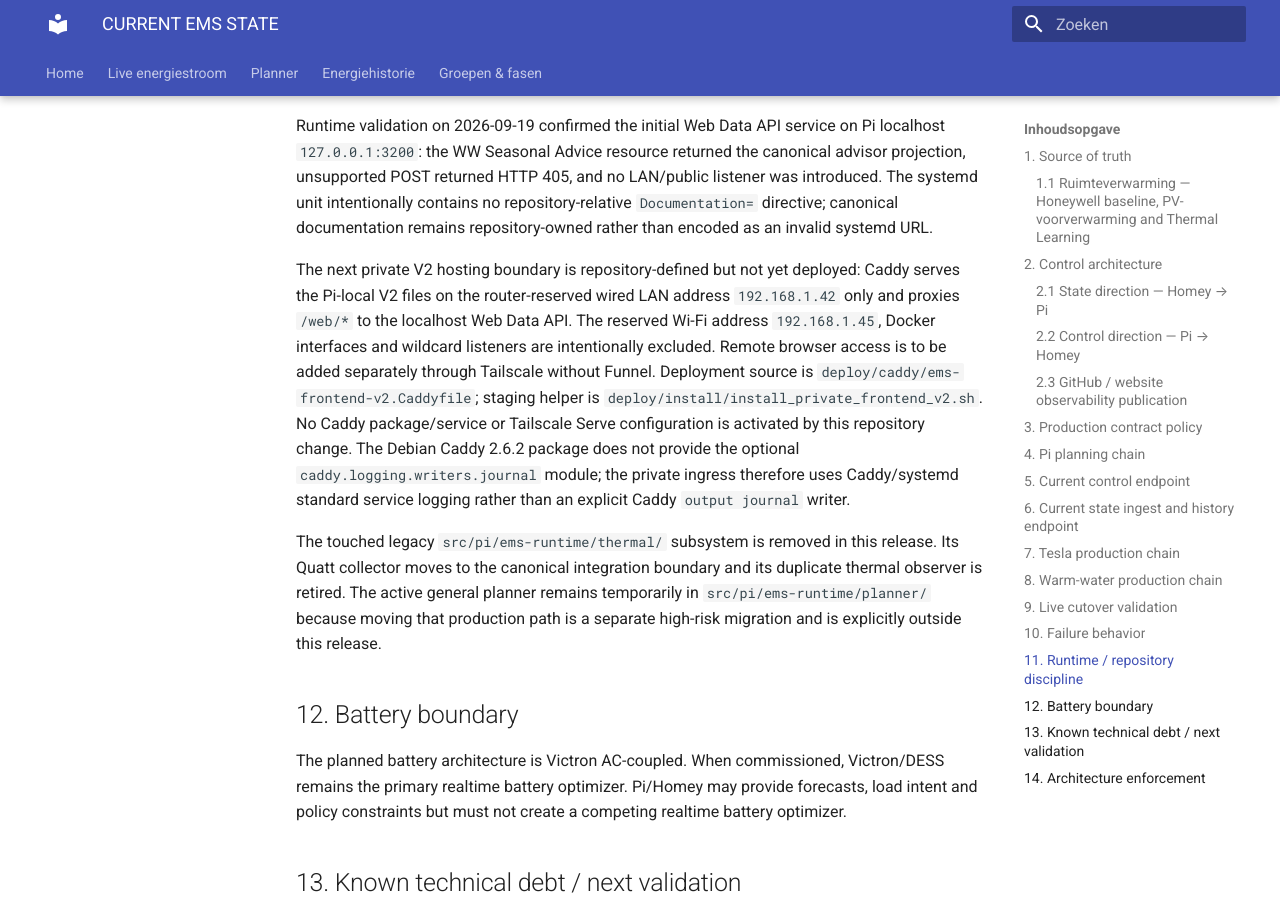
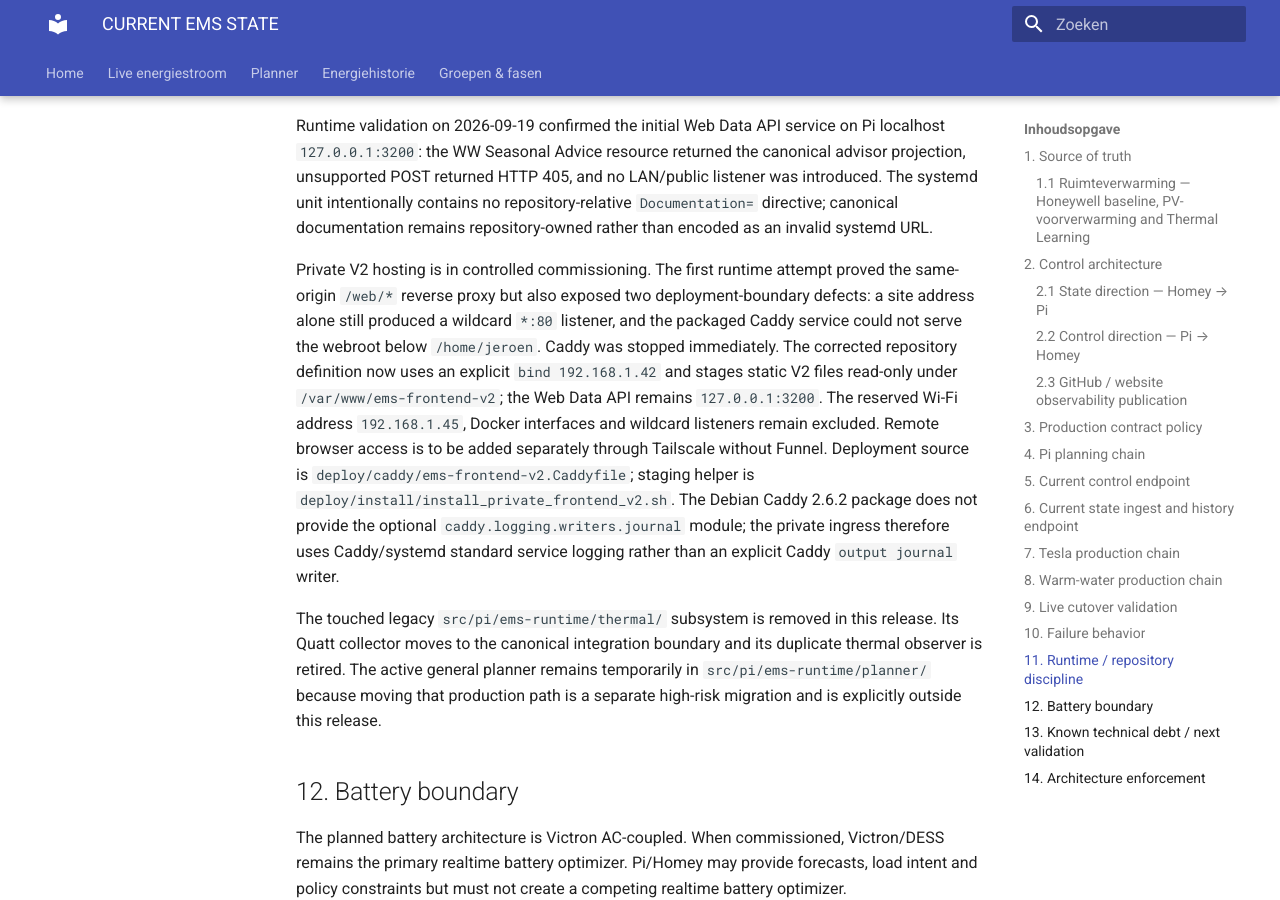
Before and after one commit to OnsKasteeltje/homey-energy-manual, an MkDocs documentation site: the page built from docs/architecture/CURRENT-EMS-STATE.md, in a window 1280 px wide and 900 px high, scrolled down 8561 px. Built offline with MkDocs 1.6.1 and Material for MkDocs 9.7.7, drawn with Linux system fonts in a browser that asks for light colours.

Commit message:
architecture: record private V2 commissioning corrections

```diff
--- a/docs/architecture/CURRENT-EMS-STATE.md
+++ b/docs/architecture/CURRENT-EMS-STATE.md
@@ -203,7 +203,7 @@ The Web Data API security baseline is mandatory and canonical in `docs/architect
 
 Runtime validation on 2026-09-19 confirmed the initial Web Data API service on Pi localhost `127.0.0.1:3200`: the WW Seasonal Advice resource returned the canonical advisor projection, unsupported POST returned HTTP 405, and no LAN/public listener was introduced. The systemd unit intentionally contains no repository-relative `Documentation=` directive; canonical documentation remains repository-owned rather than encoded as an invalid systemd URL.
 
-The next private V2 hosting boundary is repository-defined but not yet deployed: Caddy serves the Pi-local V2 files on the router-reserved wired LAN address `192.168.1.42` only and proxies `/web/*` to the localhost Web Data API. The reserved Wi-Fi address `192.168.1.45`, Docker interfaces and wildcard listeners are intentionally excluded. Remote browser access is to be added separately through Tailscale without Funnel. Deployment source is `deploy/caddy/ems-frontend-v2.Caddyfile`; staging helper is `deploy/install/install_private_frontend_v2.sh`. No Caddy package/service or Tailscale Serve configuration is activated by this repository change. The Debian Caddy 2.6.2 package does not provide the optional `caddy.logging.writers.journal` module; the private ingress therefore uses Caddy/systemd standard service logging rather than an explicit Caddy `output journal` writer.
+Private V2 hosting is in controlled commissioning. The first runtime attempt proved the same-origin `/web/*` reverse proxy but also exposed two deployment-boundary defects: a site address alone still produced a wildcard `*:80` listener, and the packaged Caddy service could not serve the webroot below `/home/jeroen`. Caddy was stopped immediately. The corrected repository definition now uses an explicit `bind 192.168.1.42` and stages static V2 files read-only under `/var/www/ems-frontend-v2`; the Web Data API remains `127.0.0.1:3200`. The reserved Wi-Fi address `192.168.1.45`, Docker interfaces and wildcard listeners remain excluded. Remote browser access is to be added separately through Tailscale without Funnel. Deployment source is `deploy/caddy/ems-frontend-v2.Caddyfile`; staging helper is `deploy/install/install_private_frontend_v2.sh`. The Debian Caddy 2.6.2 package does not provide the optional `caddy.logging.writers.journal` module; the private ingress therefore uses Caddy/systemd standard service logging rather than an explicit Caddy `output journal` writer.
 
 The touched legacy `src/pi/ems-runtime/thermal/` subsystem is removed in this release. Its Quatt collector moves to the canonical integration boundary and its duplicate thermal observer is retired. The active general planner remains temporarily in `src/pi/ems-runtime/planner/` because moving that production path is a separate high-risk migration and is explicitly outside this release.
 
```
